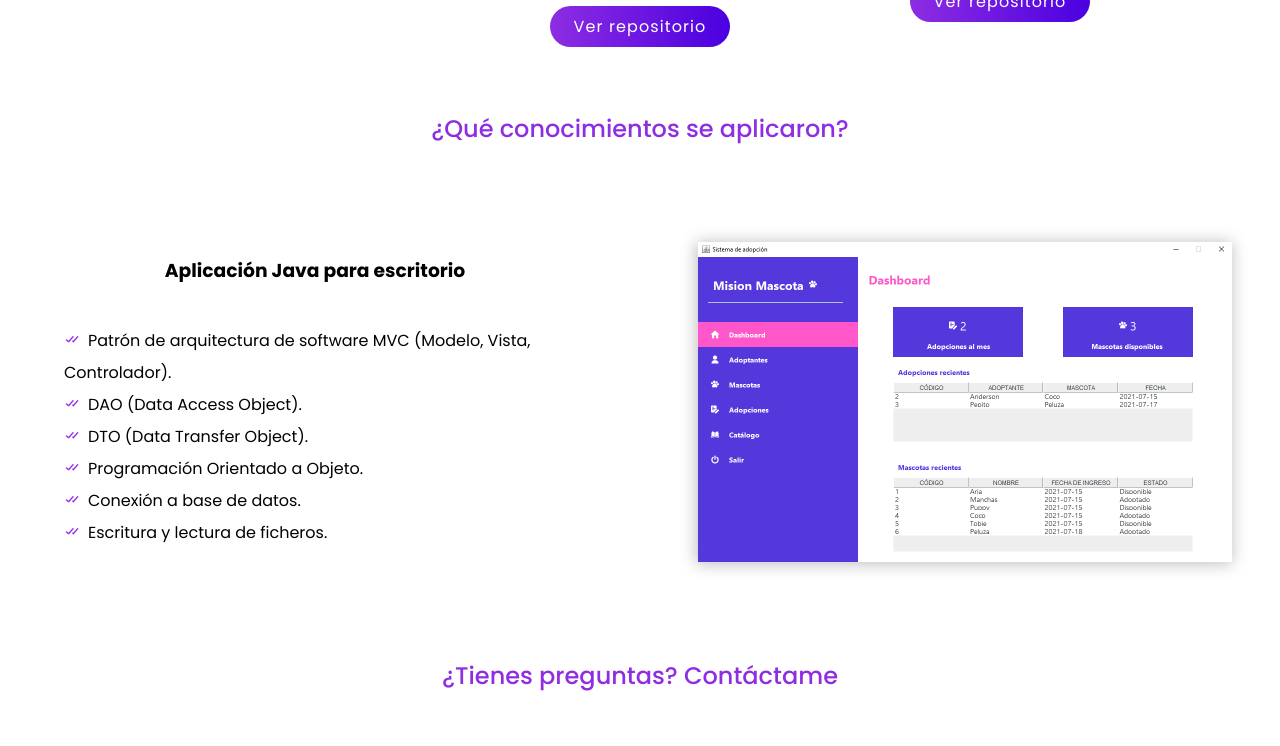
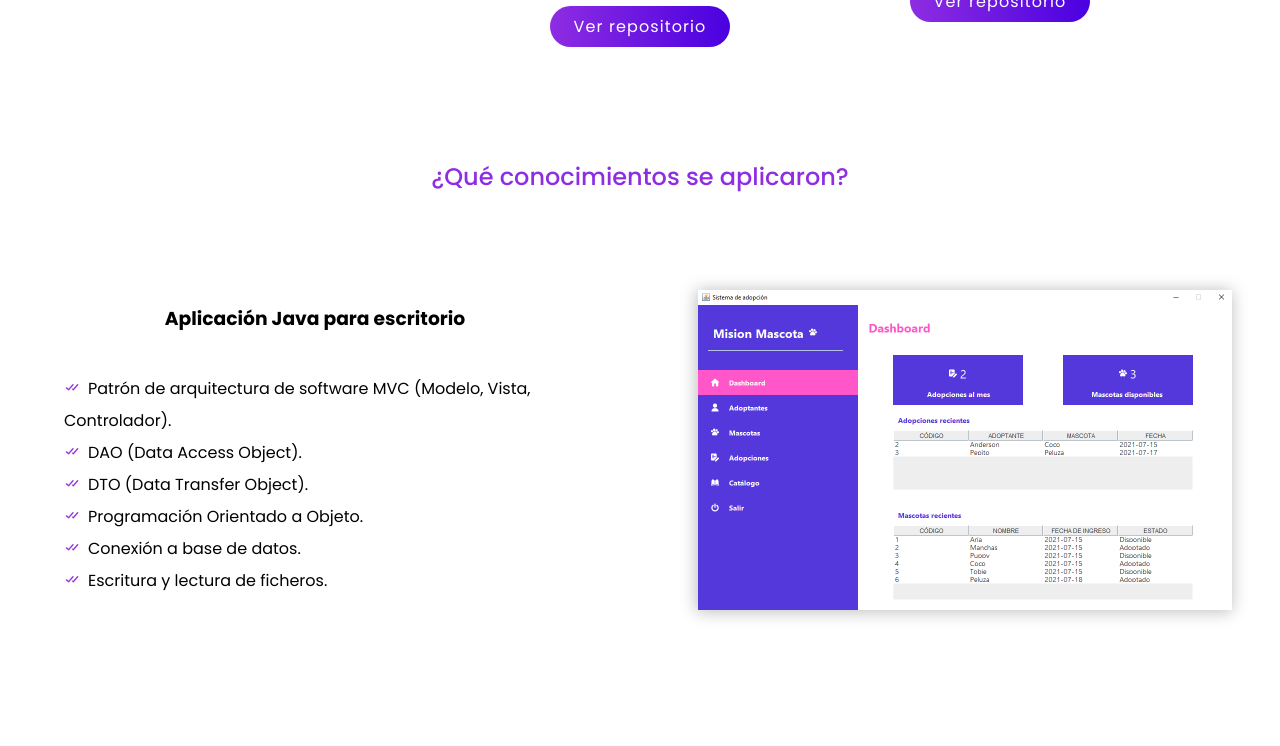
Before and after one commit to maadcode/misionmascota.maadcode.dev, a plain HTML site: page index.html in a window 1280 px wide. Shown: the part 1631-2377 px from the top of the page. Drawn offline with nearby package versions, Linux system fonts and the light colour scheme.

Commit message:
Adding margin bottom for sections

```diff
--- a/style.css
+++ b/style.css
@@ -41,6 +41,7 @@ body {
 
 section {
     background: #fff;
+    margin-bottom: 7rem;
 }
 
 strong {
```
